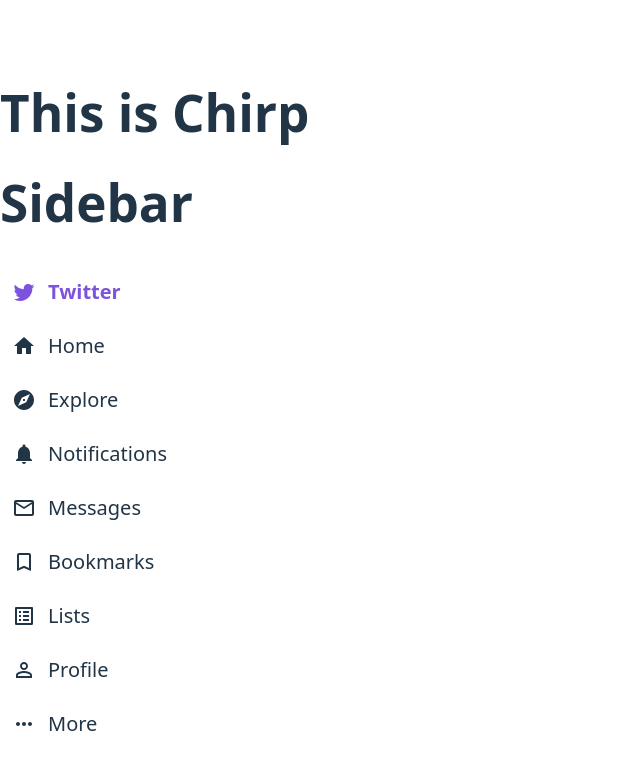
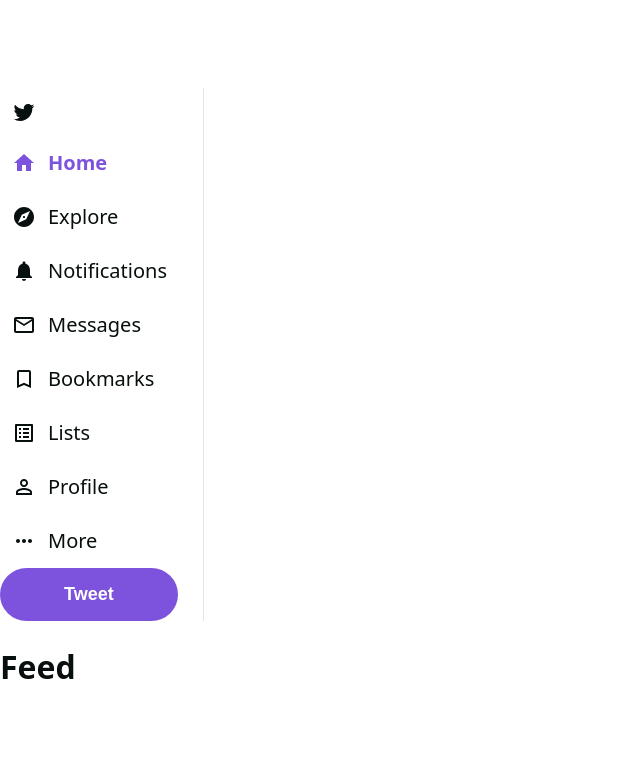
Before and after one commit to manjotsinghgulati/chirp-app, a React (Vite) app: page / in a window 1280 px wide. Shown: the top 770 px of the page, without its empty margins (0-640 px from the left). Built offline with nearby package versions, Linux system fonts and the light colour scheme.

Commit message:
Added Feed Component

```diff
--- a/src/App.css
+++ b/src/App.css
@@ -1,11 +1,12 @@
 body {
   --chirp-color: #7D53DE;
   --chirp-background: #ffffff;
+  --chirp-border: rgb(229, 229, 229);
 }
 
 .app {
   display: flex;
-  height: 100vh;
+  /* height: 100vh; */
   max-width: 1300px;
   margin-left: auto;
   margin-right: auto;
--- a/src/App.jsx
+++ b/src/App.jsx
@@ -1,11 +1,12 @@
 import './App.css'
 import Sidebar from './components/Sidebar/Sidebar'
+import Feed from './components/Feed/Feed'
 
 const App = () => {
   return (
     <div className="App">
-      <h1>This is Chirp</h1>
       <Sidebar />
+      <Feed />
     </div>
   )
 }
--- /dev/null
+++ b/src/components/Feed/Feed.jsx
@@ -0,0 +1,16 @@
+import React from "react";
+import "./Feed.css";
+// import TweetBox from "./TweetBox";
+// import Post from "./Post";
+
+const Feed = () => {
+    return (
+        <div className="feed">
+            <h1>Feed</h1>
+            {/* <TweetBox />
+            <Post /> */}
+        </div>
+    );
+}
+
+export default Feed;
--- a/src/components/Sidebar/Sidebar.css
+++ b/src/components/Sidebar/Sidebar.css
@@ -0,0 +1,15 @@
+.sidebar__tweet {
+    background-color: var(--chirp-color) !important;
+    border: none !important;
+    color: white !important;
+    font-size: 18px;
+    font-weight: 600 !important;
+    text-transform: inherit !important;
+    border-radius: 300px !important;
+    padding: 16px 64px !important;
+  }
+
+.sidebar{
+    border-right: 1px solid var(--chirp-border) !important;
+    padding-right: 24px;
+  }
--- a/src/components/Sidebar/Sidebar.jsx
+++ b/src/components/Sidebar/Sidebar.jsx
@@ -10,14 +10,13 @@
 import ListAltIcon from "@mui/icons-material/ListAlt";
 import PermIdentityIcon from "@mui/icons-material/PermIdentity";
 import MoreHorizIcon from "@mui/icons-material/MoreHoriz";
-// import { Button } from "@material-ui/core";
+import Button from '@mui/material/Button';
 
 const Sidebar = () => {
     return (
         <div className="sidebar">
-        <h1>Sidebar</h1>
-        <SidebarOption active text="Twitter" Icon={TwitterIcon}/>
-        <SidebarOption text="Home" Icon={HomeIcon}/>
+        <SidebarOption Icon={TwitterIcon}/>
+        <SidebarOption active text="Home" Icon={HomeIcon}/>
         <SidebarOption text="Explore" Icon={ExploreIcon}/>
         <SidebarOption text="Notifications" Icon={NotificationsIcon}/>
         <SidebarOption text="Messages" Icon={MailOutlineIcon}/>
@@ -25,6 +24,7 @@
         <SidebarOption text="Lists" Icon={ListAltIcon}/>
         <SidebarOption text="Profile" Icon={PermIdentityIcon}/>
         <SidebarOption text="More" Icon={MoreHorizIcon}/>
+        <Button class="sidebar__tweet" variant="contained">Tweet</Button>
         </div>
     );
 };
--- a/src/index.css
+++ b/src/index.css
@@ -14,15 +14,6 @@
   -webkit-text-size-adjust: 100%;
 }
 
-a {
-  font-weight: 500;
-  color: #646cff;
-  text-decoration: inherit;
-}
-a:hover {
-  color: #535bf2;
-}
-
 body {
   margin: 0;
   display: flex;
@@ -30,40 +21,3 @@
   min-width: 320px;
   min-height: 100vh;
 }
-
-h1 {
-  font-size: 3.2em;
-  line-height: 1.1;
-}
-
-button {
-  border-radius: 8px;
-  border: 1px solid transparent;
-  padding: 0.6em 1.2em;
-  font-size: 1em;
-  font-weight: 500;
-  font-family: inherit;
-  background-color: #1a1a1a;
-  cursor: pointer;
-  transition: border-color 0.25s;
-}
-button:hover {
-  border-color: #646cff;
-}
-button:focus,
-button:focus-visible {
-  outline: 4px auto -webkit-focus-ring-color;
-}
-
-@media (prefers-color-scheme: light) {
-  :root {
-    color: #213547;
-    background-color: #ffffff;
-  }
-  a:hover {
-    color: #747bff;
-  }
-  button {
-    background-color: #f9f9f9;
-  }
-}
```
Also changed, not shown: src/components/Feed/Feed.css (added).
